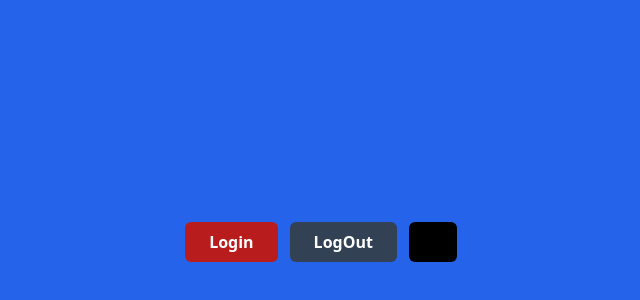
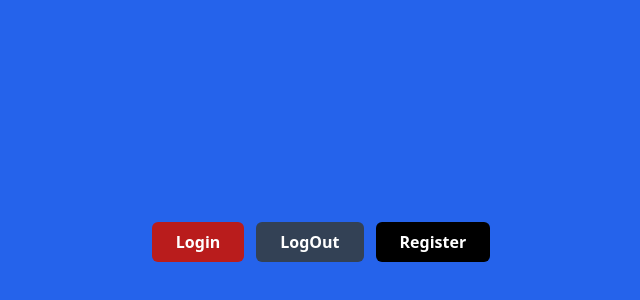
Before and after one commit to RianiDestianti/React-LearnJavaScript, a React (Vite) app: page / in a window 1280 px wide. Shown: the part 158-458 px from the top of the page, without its empty margins (319-959 px from the left). Built offline with nearby package versions, Linux system fonts and the light colour scheme.

Commit message:
refactor: apply props.children to Button content

```diff
--- a/src/App.jsx
+++ b/src/App.jsx
@@ -6,7 +6,7 @@ const Button = (props) => {
       className={`h-10 px-6 font-semibold rounded-md ${props.variant} text-white`}
       type="submit"
     >
-      {props.text}
+      {props.children}
     </button>
   );
 };
@@ -15,9 +15,9 @@ function App() {
   return (
     <div className="flex justify-center items-center min-h-screen bg-blue-600">
       <div className="flex gap-x-3">
-        <Button variant="bg-red-700" text="Login" />
-        <Button variant="bg-slate-700" text="LogOut"/>
-        <Button variant="bg-black" />
+        <Button variant="bg-red-700">Login</Button>
+        <Button variant="bg-slate-700">LogOut</Button>
+        <Button variant="bg-black">Register</Button>
       </div>
     </div>
   );
```
